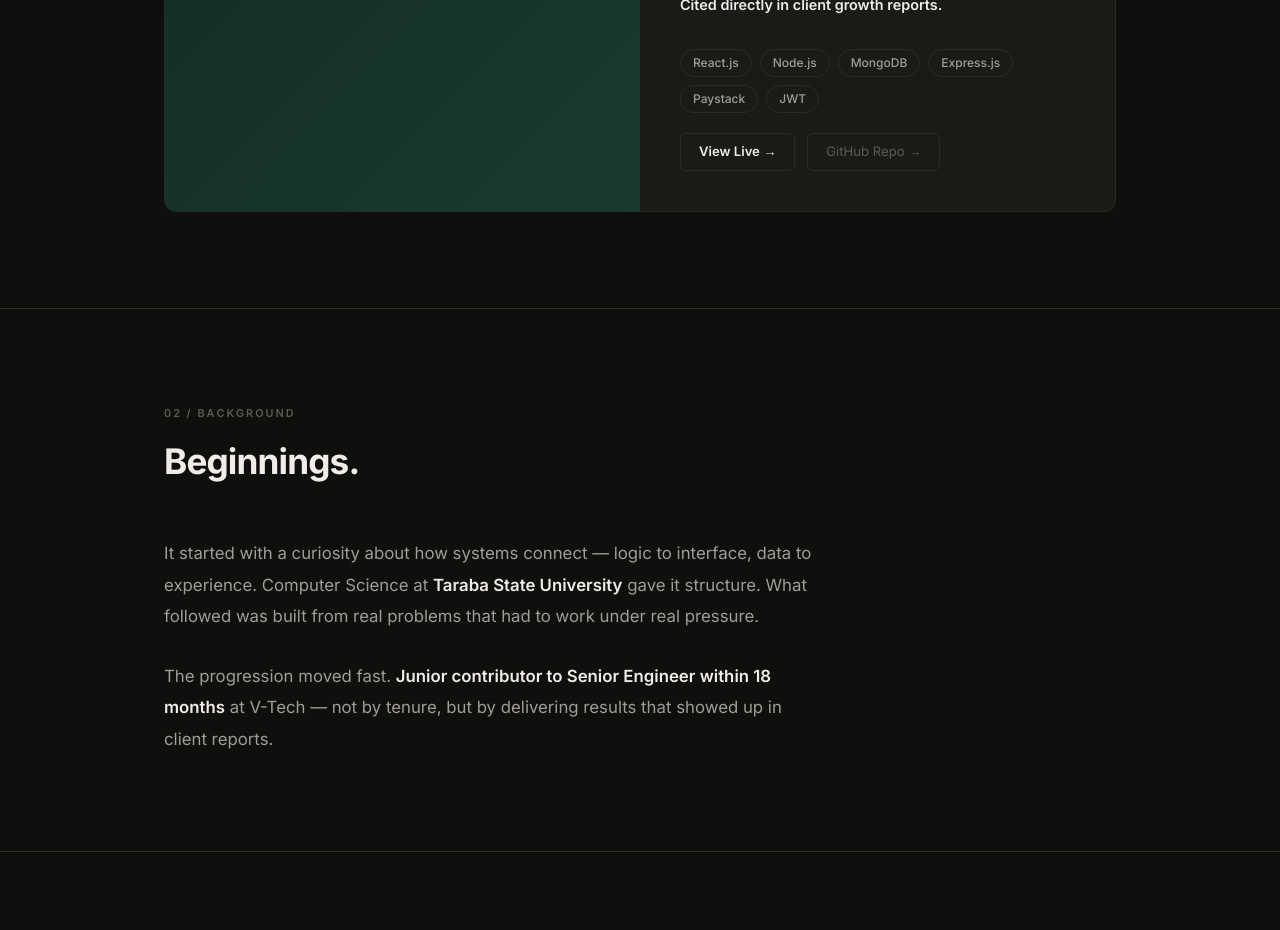
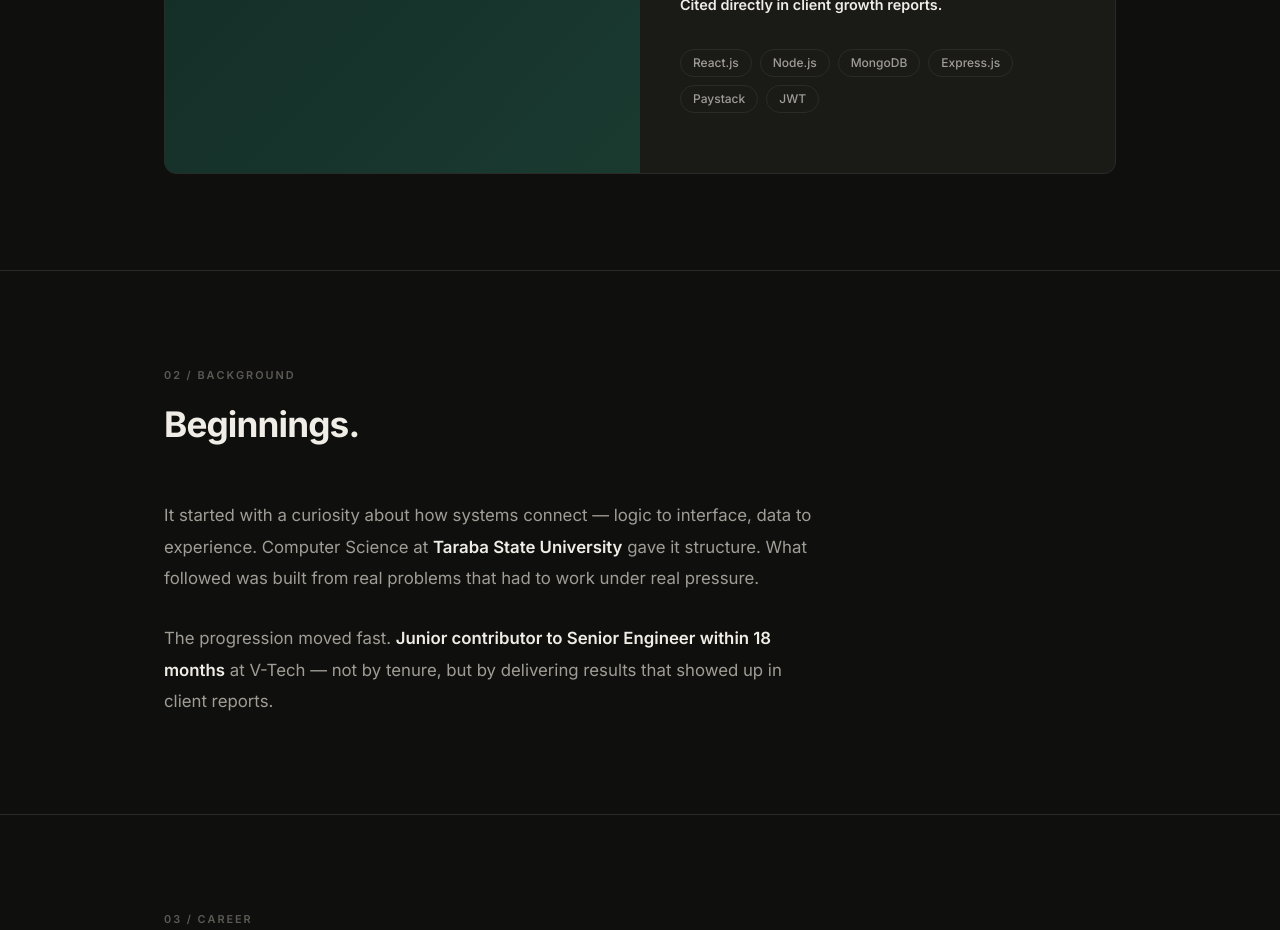
Before and after one commit to AB-IG/Portfolio, a React (Vite) app: page / in a window 1280 px wide. Shown: the part 2620-3550 px from the top of the page. Built offline with nearby package versions, Linux system fonts and the light colour scheme.

Commit message:
Update Featured

```diff
--- a/src/components/sections/Featured.jsx
+++ b/src/components/sections/Featured.jsx
@@ -239,8 +239,8 @@ export default function Featured() {
 
                 <div className="flex flex-wrap gap-3">
                   {/* real live URL */}
-                  <a
-                    href="#"
+                  {/* <a
+                  //  href="#"
                     target="_blank"
                     rel="noopener noreferrer"
                     className="cursor-none inline-flex items-center gap-1.5 font-semibold transition-all duration-150"
@@ -264,9 +264,9 @@ export default function Featured() {
                     }}
                   >
                     View Live →
-                  </a>
+                  </a> */}
                   {/*  GitHub repo URL */}
-                  <a
+                  {/* <a
                     href="https://github.com/AB-IG/direct-rent"
                     target="_blank"
                     rel="noopener noreferrer"
@@ -294,7 +294,7 @@ export default function Featured() {
                     }}
                   >
                     GitHub Repo →
-                  </a>
+                  </a> */}
                 </div>
               </div>
             </div>
```
